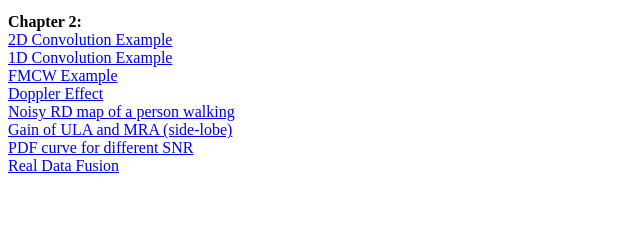
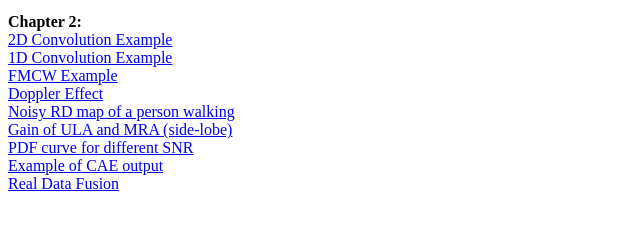
Before and after one commit to mllimadeoliveira/Thesis, a plain HTML site: page Content.html in a window 1280 px wide. Shown: the part 87-314 px from the top of the page, without its empty margins (0-640 px from the left). Drawn offline with Linux system fonts and the light colour scheme.

Commit message:
Update Content.html

```diff
--- a/Content.html
+++ b/Content.html
@@ -12,6 +12,7 @@
 <a href="/Thesis/RD_noise.html"> Noisy RD map of a person walking </a> <br>
 <a href="/Thesis/SideLobe.html"> Gain of ULA and MRA (side-lobe) </a> <br>
 <a href="/Thesis/PDF.html"> PDF curve for different SNR </a> <br>
+<a href="/Thesis/CAE.html"> Example of CAE output </a> <br>
 
 
 <a href="/Thesis/RFusion.html"> Real Data Fusion </a> <br>
```
